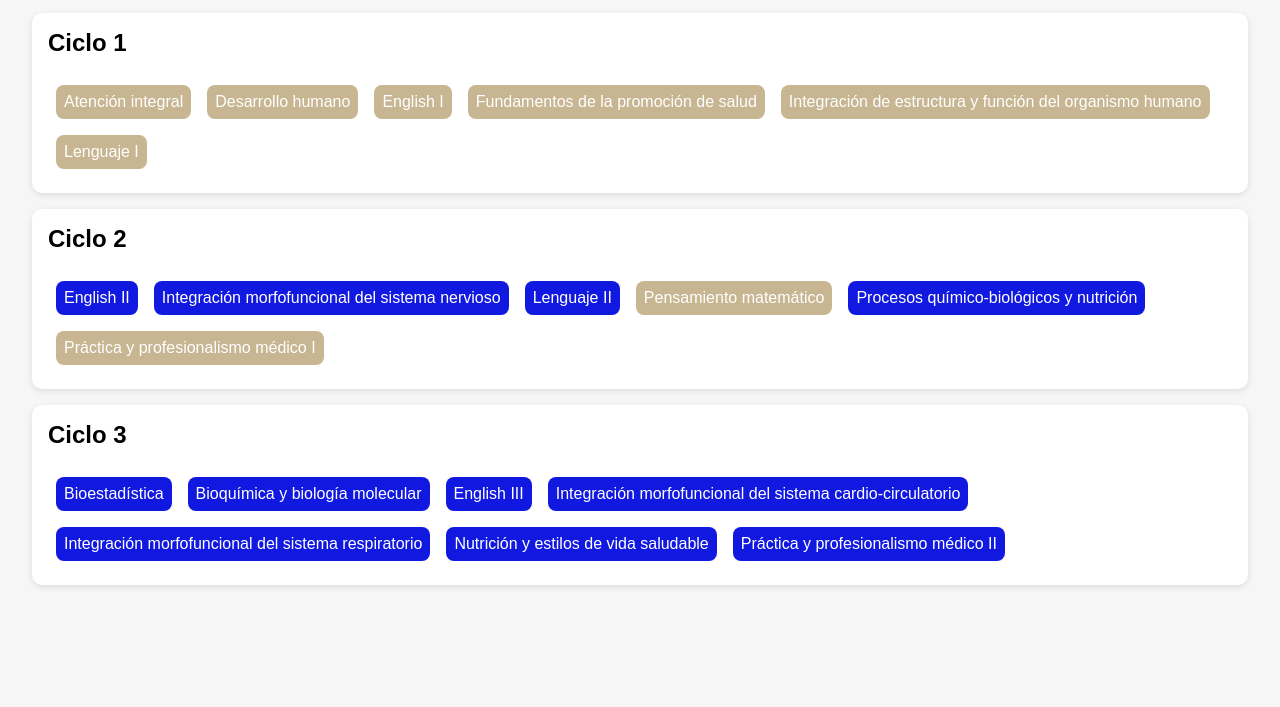
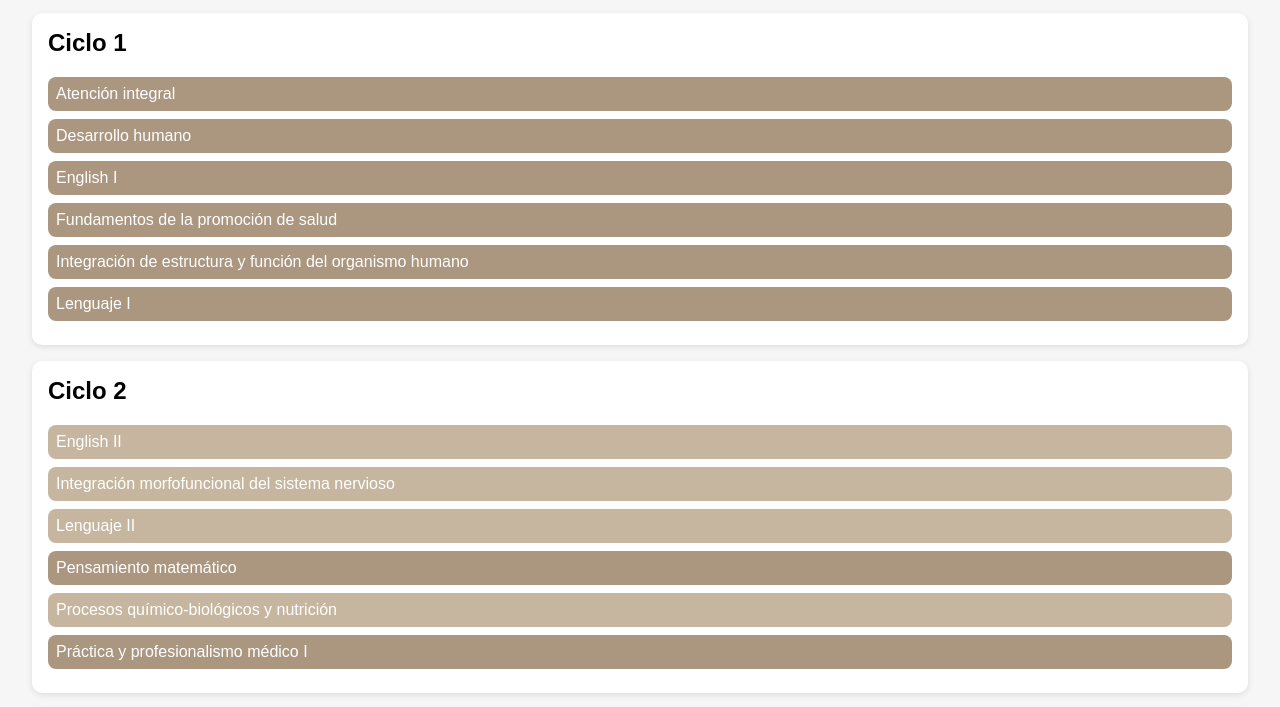
Before and after one commit to ttsrn32/malla-medicina-usil, a plain HTML site: page index.html in a window 1280 px wide. Shown: the part 93-800 px from the top of the page. Drawn offline with Linux system fonts and the light colour scheme.

Commit message:
Update index.html

```diff
--- a/index.html
+++ b/index.html
@@ -27,11 +27,11 @@
       margin-top: 0;
     }
     .curso {
-      display: inline-block;
+      display: block;
       padding: 0.5rem;
-      margin: 0.5rem;
+      margin: 0.5rem 0;
       border-radius: 8px;
-      background-color: #1119e1; /* Bloqueado por defecto */
+      background-color: #c7b69f; /* Bloqueado por defecto */
       color: white;
       cursor: pointer;
       transition: transform 0.2s;
@@ -43,7 +43,7 @@
       background-color: #907761 !important;
     }
     .curso.desbloqueado {
-      background-color: #c7b691 !important;
+      background-color: #ab9680 !important;
     }
   </style>
 </head>
@@ -72,7 +72,7 @@
       { nombre: "Integración morfofuncional del sistema respiratorio", ciclo: 3, prereq: ["Integración morfofuncional del sistema nervioso"] },
       { nombre: "Nutrición y estilos de vida saludable", ciclo: 3, prereq: ["Procesos químico-biológicos y nutrición"] },
       { nombre: "Práctica y profesionalismo médico II", ciclo: 3, prereq: ["Práctica y profesionalismo médico I"] },
-      // Agrega aquí el resto de cursos siguiendo el mismo formato...
+      { nombre: "English IV", ciclo: 4, prereq: ["English III"] },
     ];
 
     const estadoCursos = JSON.parse(localStorage.getItem("estadoCursos")) || {};
```
